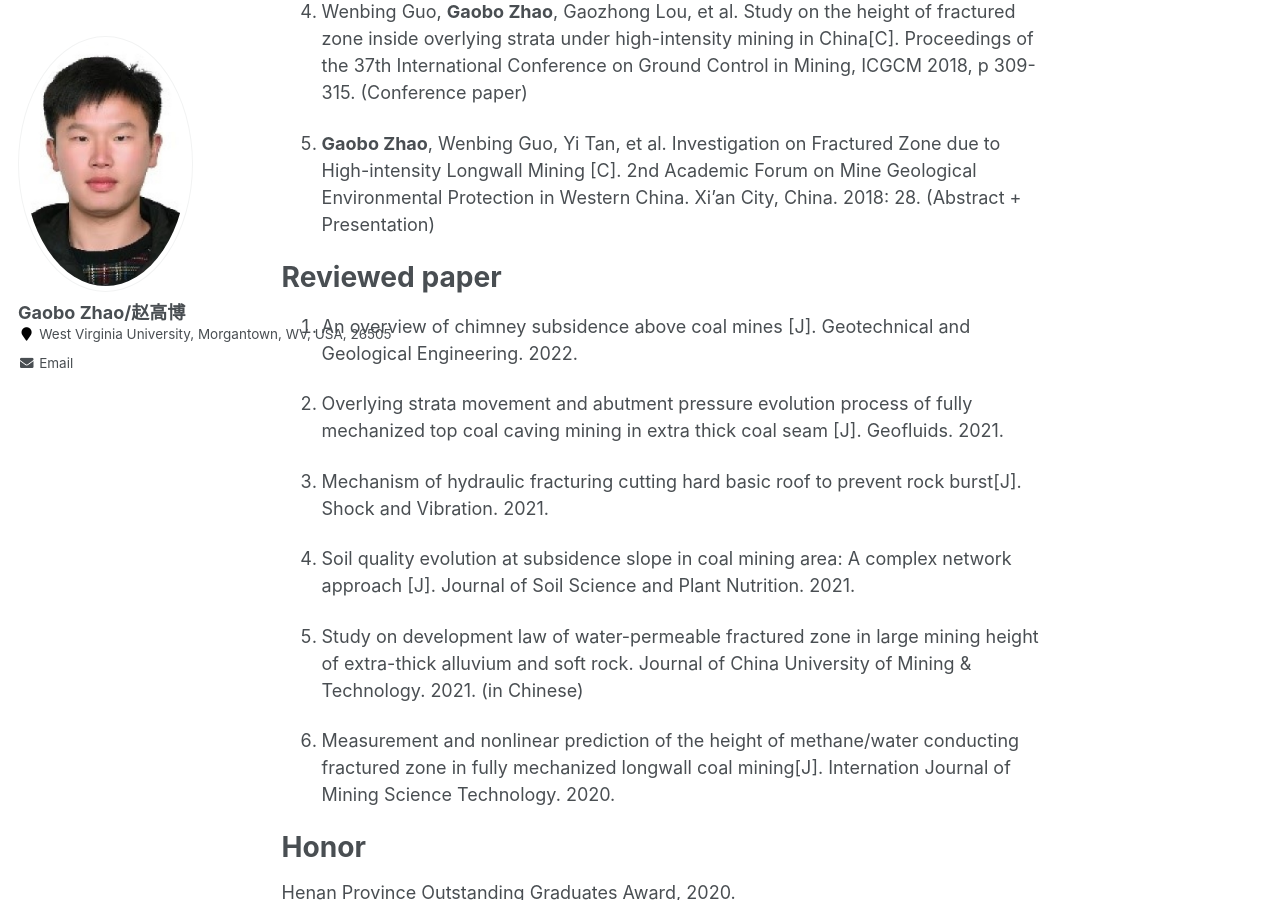
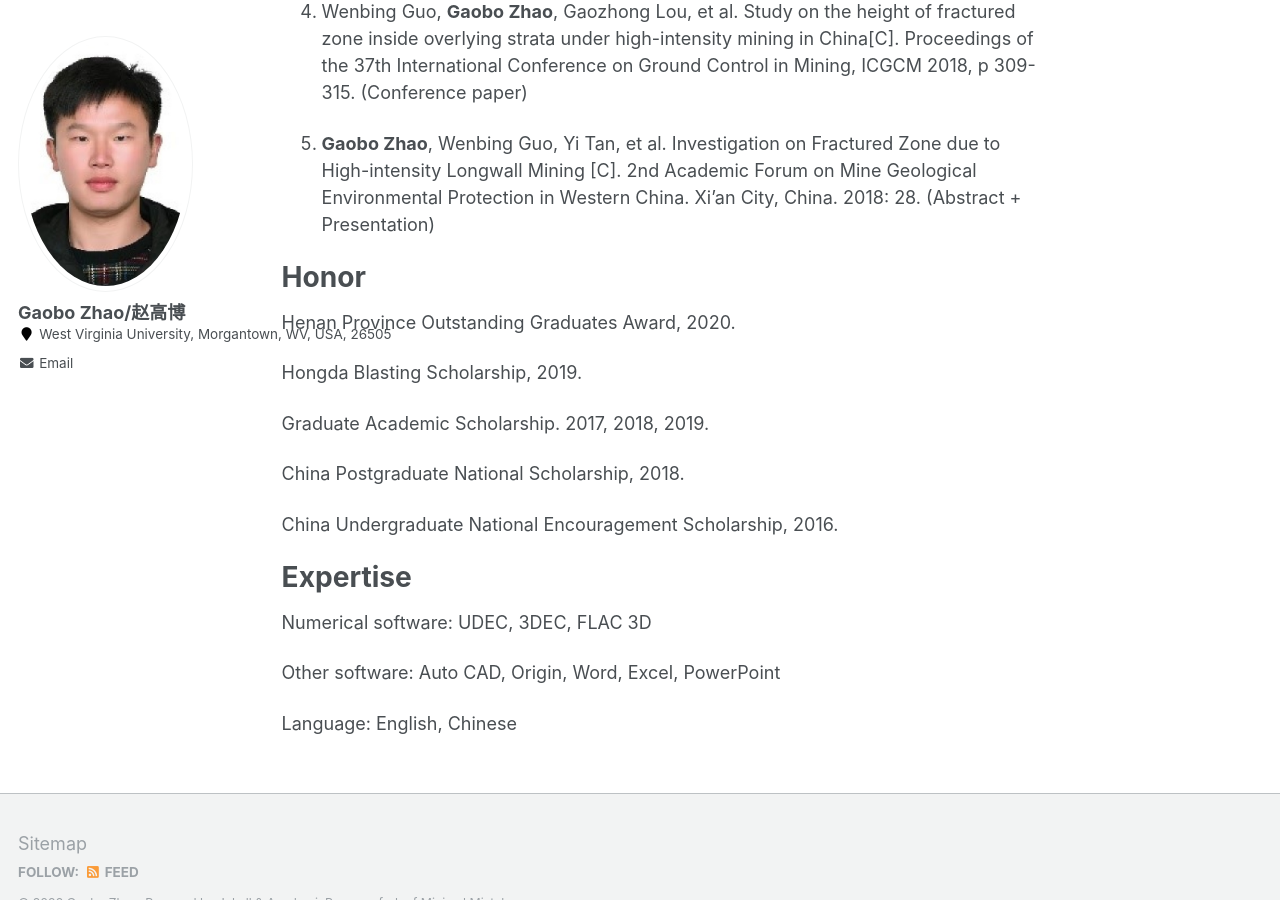
Before and after one commit to ShoulingMeng/ShoulingMeng.github.io, a Jekyll site: the page built from _pages/about.md, in a window 1280 px wide and 900 px high, scrolled down 6135 px. Built offline with Jekyll 4.4.1, drawn with Linux system fonts in a browser that asks for light colours; some of the changed text lies outside the part shown.

Commit message:
Update about.md

```diff
--- a/_pages/about.md
+++ b/_pages/about.md
@@ -126,21 +126,6 @@ Conference paper
 5.  **Gaobo Zhao**, Wenbing Guo, Yi Tan, et al. Investigation on Fractured Zone due to High-intensity Longwall Mining \[C\]. 2nd Academic Forum on Mine Geological Environmental Protection in Western China. Xi'an City, China. 2018: 28. (Abstract + Presentation)
 
 
-Reviewed paper
-======
-1.  An overview of chimney subsidence above coal mines \[J\]. Geotechnical and Geological Engineering. 2022.
-
-2.  Overlying strata movement and abutment pressure evolution process of fully mechanized top coal caving mining in extra thick coal seam \[J\]. Geofluids. 2021.
-
-3.  Mechanism of hydraulic fracturing cutting hard basic roof to prevent rock burst\[J\]. Shock and Vibration. 2021.
-
-4.  Soil quality evolution at subsidence slope in coal mining area: A complex network approach \[J\]. Journal of Soil Science and Plant Nutrition. 2021.
-
-5.  Study on development law of water-permeable fractured zone in large mining height of extra-thick alluvium and soft rock. Journal of China University of Mining & Technology. 2021. (in Chinese)
-
-6.  Measurement and nonlinear prediction of the height of methane/water conducting fractured zone in fully mechanized longwall coal mining\[J\]. Internation Journal of Mining Science Technology. 2020.
-
-
 Honor
 ======
 Henan Province Outstanding Graduates Award, 2020.
```
Also changed, not shown: other parts of _pages/about.md (+1 -1 lines).
